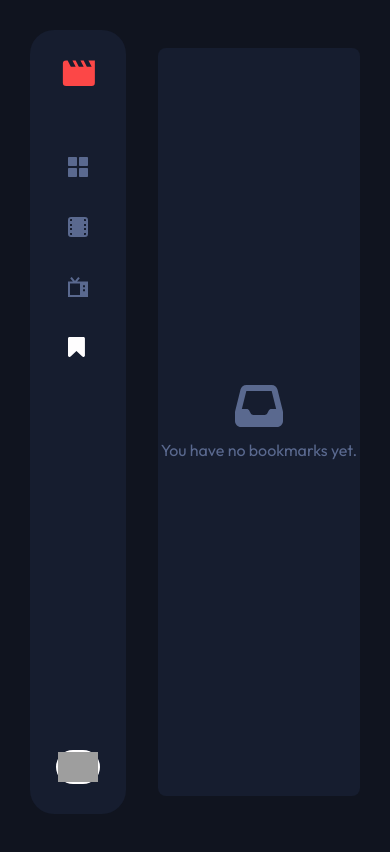
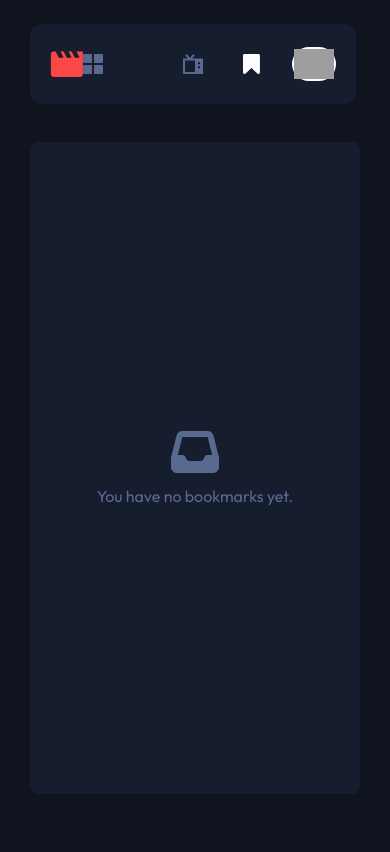
Before and after one commit to kathlenetajonera/entertainment-web-app, a Next.js app: page /bookmarks in a window 390 px wide. Shown: the top 852 px of the page. Built offline with nearby package versions, Linux system fonts and the light colour scheme; grey boxes are pictures that could not be loaded.

Commit message:
feat: initial tablet responsive

```diff
--- a/src/_components/EmptyPlaceholder/index.tsx
+++ b/src/_components/EmptyPlaceholder/index.tsx
@@ -7,7 +7,7 @@ type Props = {
 
 const EmptyPlaceholder = ({ label }: Props) => {
     return (
-        <div className="bg-navbar h-[calc(100vh-6rem)] flex flex-col items-center justify-center rounded-lg ">
+        <div className="bg-navbar h-[calc(100vh-6rem)] flex flex-col items-center justify-center rounded-lg lg:mt-28 lg:h-[calc(100vh-12rem)]">
             <div className="block">
                 <FontAwesomeIcon icon={faInbox} size="3x" color="#5A698F" />
             </div>
--- a/src/_components/Navbar/index.tsx
+++ b/src/_components/Navbar/index.tsx
@@ -32,22 +32,30 @@ const NAV_ICONS = [
 
 const Navbar = () => {
     return (
-        <div className="fixed top-8 left-8 bottom-8 flex flex-col items-center justify-between bg-navbar w-24 py-8 rounded-3xl">
-            <div className="flex flex-col items-center">
+        <div
+            className={`fixed top-8 left-8 bottom-8 flex flex-col items-center justify-between bg-navbar w-24 py-8 rounded-3xl z-[100]
+                lg:w-[calc(100%-4rem)] lg:h-20 lg:items-start lg:justify-center lg:px-5 lg:rounded-xl lg:top-6
+            `}
+        >
+            <div className="flex flex-col items-center lg:flex-row lg:w-[70%] lg:items-center lg:justify-between">
                 <Link href="#">
                     <Logo />
                 </Link>
 
-                <div className="mt-[70px]">
+                <div className="mt-[70px] lg:flex lg:items-center lg:mt-0">
                     {NAV_ICONS.map(({ key, href, icon }) => (
-                        <Link key={key} href={href} className="block mb-10">
+                        <Link
+                            key={key}
+                            href={href}
+                            className="block mb-10 lg:mb-0 lg:mr-10"
+                        >
                             {icon}
                         </Link>
                     ))}
                 </div>
             </div>
 
-            <div className="border-2 border-white rounded-full">
+            <div className="border-2 border-white rounded-full lg:absolute lg:right-5">
                 <Image
                     src="/images/image-avatar.png"
                     alt="home"
--- a/src/_components/SearchBar/index.tsx
+++ b/src/_components/SearchBar/index.tsx
@@ -48,7 +48,11 @@ const SearchBar = ({
     }, [initialValue]);
 
     return (
-        <div className="bg-dark flex justify-between items-center sticky top-0 w-[calc(100%+1.9rem)] h-[3.125rem] pr-[1.9rem] z-50">
+        <div
+            className={`bg-dark flex justify-between items-center relative top-0 w-[calc(100%+1.9rem)] h-[3.125rem] pr-[1.9rem] z-50
+            lg:pr-0 lg:w-full lg:top-24
+            `}
+        >
             <div className="flex grow items-center">
                 <div className="mr-8">
                     <Image
--- a/src/app/bookmarks/page.tsx
+++ b/src/app/bookmarks/page.tsx
@@ -17,10 +17,18 @@ function Bookmarks() {
     return bookmarkedMovies.length > 0 || bookmarkedSeries.length > 0 ? (
         <>
             {bookmarkedMovies.length > 0 && (
-                <Section title="Bookmarked Movies" list={bookmarkedMovies} />
+                <Section
+                    title="Bookmarked Movies"
+                    list={bookmarkedMovies}
+                    customClass="lg:mt-28"
+                />
             )}
             {bookmarkedSeries.length > 0 && (
-                <Section title="Bookmarked TV Series" list={bookmarkedSeries} />
+                <Section
+                    title="Bookmarked TV Series"
+                    list={bookmarkedSeries}
+                    customClass="lg:mt-28"
+                />
             )}
         </>
     ) : (
--- a/src/app/layout.tsx
+++ b/src/app/layout.tsx
@@ -26,7 +26,7 @@ export default function RootLayout({
                     <div className="min-h-screen bg-dark">
                         <Navbar />
 
-                        <main className="min-h-screen ml-32 py-12 px-8 text-white">
+                        <main className="min-h-screen ml-32 py-12 px-8 text-white lg:ml-0 lg:p-8 lg:pb-20">
                             {children}
                         </main>
                     </div>
--- a/src/app/loading.tsx
+++ b/src/app/loading.tsx
@@ -5,7 +5,7 @@ function Loading() {
     const pathname = usePathname();
 
     return (
-        <div className="animate-pulse overflow-x-hidden">
+        <div className="animate-pulse lg:mt-28">
             <div className="w-full bg-navbar h-[3.125rem] rounded-md"></div>
 
             {pathname === '/' && (
--- a/src/app/movies/page.tsx
+++ b/src/app/movies/page.tsx
@@ -19,7 +19,7 @@ async function Movies() {
                 <Section
                     title="Popular Movies"
                     list={popularMovies}
-                    customClass="mt-5"
+                    customClass="mt-5 lg:mt-28"
                 />
             )}
             {upcomingMovies.length > 0 && (
--- a/src/app/page.tsx
+++ b/src/app/page.tsx
@@ -21,7 +21,7 @@ export default async function Home() {
         <div>
             <SearchBar placeholder="Search for movies or TV series" />
 
-            <div className="mt-5">
+            <div className="mt-5 lg:mt-28">
                 <SectionTitle>Trending</SectionTitle>
 
                 <ListSlider className="mt-8 w-[calc(100%+1.9rem)]">
--- a/src/app/search/page.tsx
+++ b/src/app/search/page.tsx
@@ -30,7 +30,11 @@ async function Search({ searchParams }: Props) {
             />
 
             {results.length > 0 ? (
-                <Section title={title} list={results} customClass="mt-5" />
+                <Section
+                    title={title}
+                    list={results}
+                    customClass="mt-5 lg:mt-28"
+                />
             ) : (
                 <EmptyPlaceholder label={`No search results for: ${keyword}`} />
             )}
--- a/src/app/series/page.tsx
+++ b/src/app/series/page.tsx
@@ -19,7 +19,7 @@ async function Series() {
                 <Section
                     title="Popular TV Shows"
                     list={popularSeries}
-                    customClass="mt-5"
+                    customClass="mt-5 lg:mt-28"
                 />
             )}
             {upcomingSeries.length > 0 && (
--- a/tailwind.config.ts
+++ b/tailwind.config.ts
@@ -27,6 +27,13 @@ const config: Config = {
                 fluid: 'repeat(auto-fill, minmax(16rem, 1fr))',
             },
         },
+        screens: {
+            '2xl': { max: '1535px' },
+            xl: { max: '1279px' },
+            lg: { max: '1023px' },
+            md: { max: '767px' },
+            sm: { max: '639px' },
+        },
     },
     plugins: [],
 };
```
